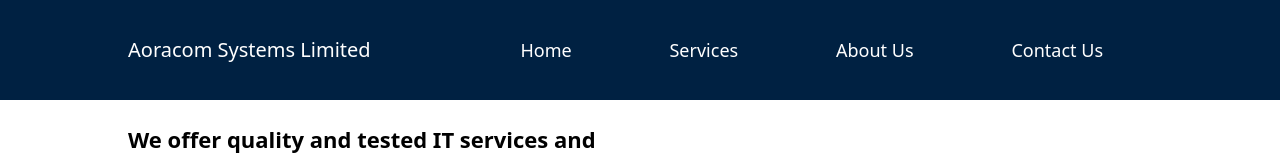
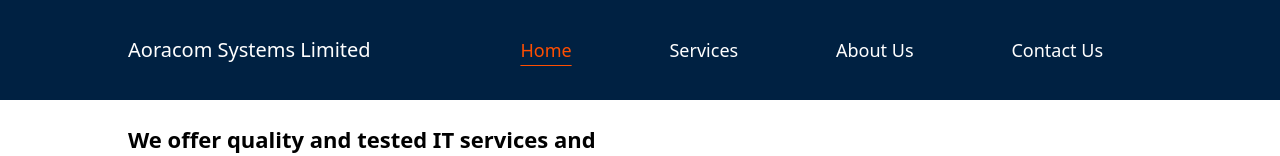
Before and after one commit to SandeSydney/tech_shop, a React (Create React App) app: page / in a window 1280 px wide. In both pictures the pointer is over the link "Home". Shown: the top 156 px of the page. Built offline with nearby package versions, Linux system fonts and the light colour scheme.

Commit message:
Added hover properties

```diff
--- a/src/App.css
+++ b/src/App.css
@@ -27,6 +27,12 @@ button {
 .navbar-brand,
 .nav-link {
   color: #FFFFFF !important;
+}
+
+.nav-link:hover {
+  color: #FF4E00 !important;
+  text-decoration: underline;
+  text-underline-offset: 8px;
 }
 
 .logo {
```
